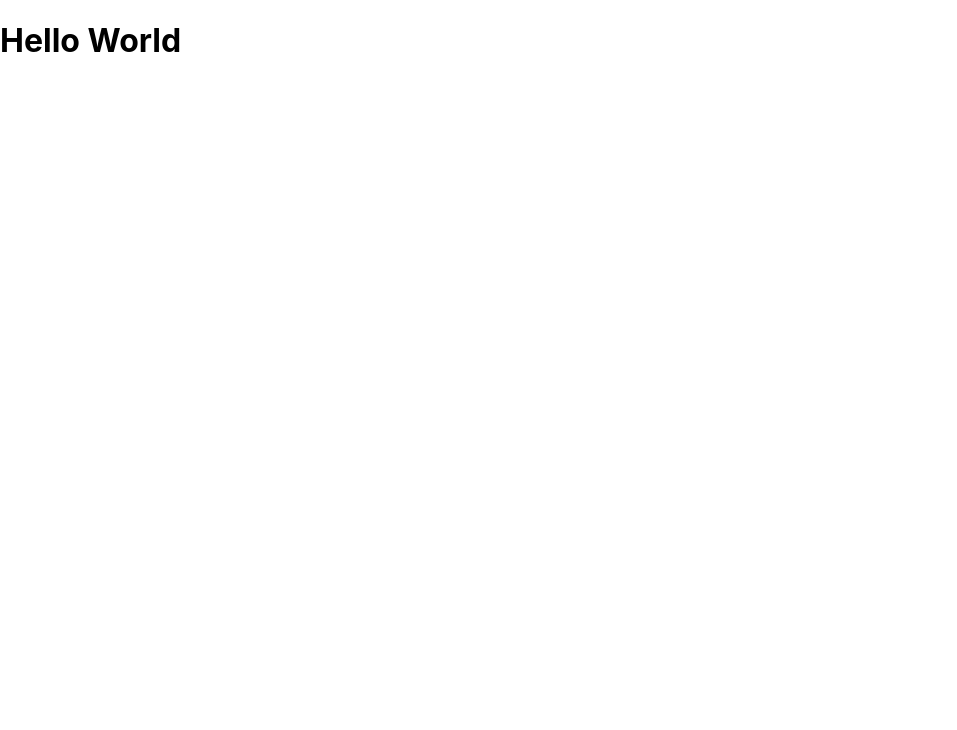
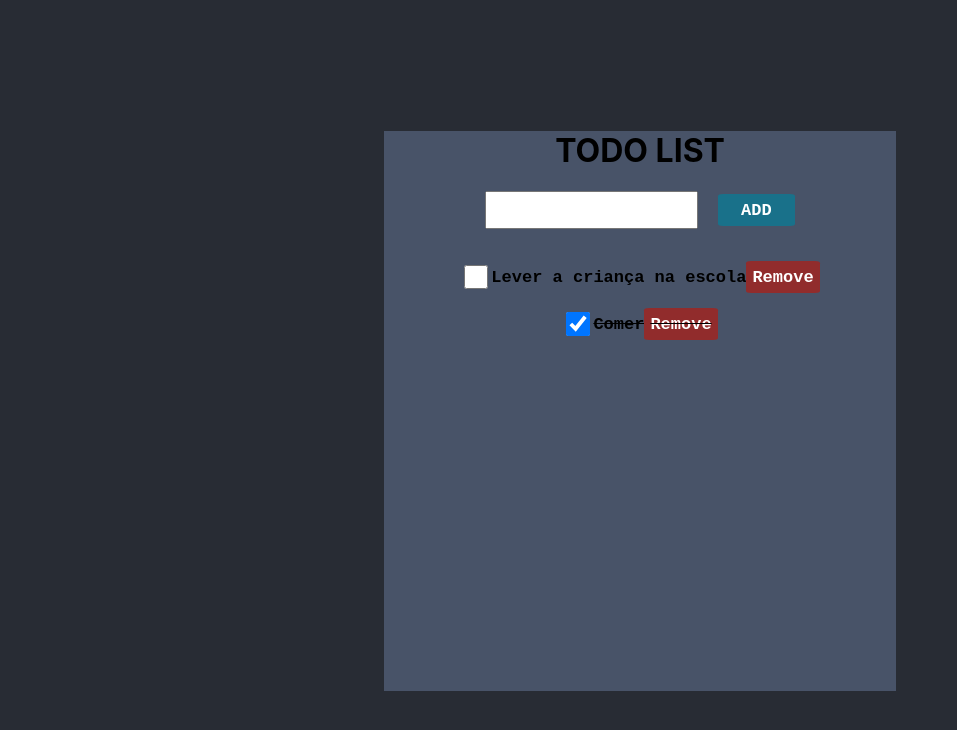
Before and after one commit to LeonardoCampana/Todo-list, a React (Create React App) app in the folder todolist/: page / in a window 1280 px wide. Shown: the top 730 px of the page, without its empty margins (0-957 px from the left). Built offline with nearby package versions, Linux system fonts and the light colour scheme.

Commit message:
todolist working &&&& moderately stylized

```diff
--- a/todolist/src/App.css
+++ b/todolist/src/App.css
@@ -1,3 +1,11 @@
+body{
+  display: flex;
+  justify-content: center;
+  align-items: center;
+  height: 100vh;
+  background-color: #282c34;
+}
+
 .App {
   text-align: center;
 }
@@ -36,3 +44,79 @@
     transform: rotate(360deg);
   }
 }
+
+main{
+    height: 70vh;
+    width: 40vw;
+    background-color: #485368;
+}
+
+.AddTasks{
+  display: flex;
+  justify-content: center;
+  column-gap: 20px;
+  align-items: center;
+}
+
+.AddTasks > input{
+  height: 4vh;
+  width: 40%;
+  font-size: 17px;
+  font-family: monospace;
+  font-weight: 600;
+}
+
+.AddTasks > button{
+  height: 4vh;
+  width: 15%;
+  font-size: 17px;
+  font-family: monospace;
+  font-weight: 600;
+  background-color: #19718a;
+  color: white;
+  border: none;
+  cursor: pointer;
+  border-radius: 7%;
+}
+
+.tasksContainer{
+  display: flex;
+  justify-content: center;
+  align-items: center;
+  flex-direction: column;
+  row-gap: 15px;
+  margin-top: 2rem;
+
+}
+
+.textTasks{
+  font-size: 17px;
+  font-family: monospace;
+  font-weight: 600;
+}
+
+.removeTasksBtn{
+  text-align: center;
+  height: 4vh;
+  font-size: 17px;
+  font-family: monospace;
+  font-weight: 600;
+  background-color: #912c2c;
+  color: white;
+  border: none;
+  cursor: pointer;
+  border-radius: 7%;
+}
+
+.checkboxTasks{
+  width: 3vh;
+  height: 3vh;
+  cursor: pointer;
+}
+
+.tasks{
+  display: flex;
+  justify-content: center;
+  align-items: center;
+  flex-direction: row;
+}
--- a/todolist/src/App.jsx
+++ b/todolist/src/App.jsx
@@ -2,12 +2,67 @@
 import React, { useState } from 'react';
 import './App.css';
 
+function App() {
+  const [tasks, setTasks] = useState(
+    [
+      {
+        id: 1,
+        text: "Lever a criança na escola",
+        completed: false
+      },
+      {
+        id: 2,
+        text: "Comer",
+        completed: true
+      }
+    ]
+  )
+  const [inputValue, setInputValue] = useState('');
+
+  function addTask(text) {
+      const newTask = {
+        id: Date.now(),
+        text: text,
+        completed: false
+      }
+      setTasks([...tasks, newTask])
+      setInputValue('')
+  }
+
+  function removeTask(id) {
+    setTasks(tasks.filter(task => task.id !== id))
+  }
+
+  function toggleCompleted(id) {
+    setTasks(tasks.map(task => {
+      if (task.id === id) {
+        return {...task, completed:!task.completed }
+      }
+      return task;
+    }))
+  }
 
 
-function App() {
 
   return (
-    <h1>Hello World</h1>
+    <main>
+      <div>
+        <h1 style={{textAlign: 'center'}}>TODO LIST</h1>
+      </div>
+      <div className='AddTasks'>
+        <input type="text" name="" id="" value={inputValue} onChange={(e) => setInputValue(e.target.value)}/>
+        <button onClick={() => addTask(inputValue)}>ADD</button>
+      </div>
+      <div className='tasksContainer'>
+        {tasks.map(task => (
+          <div className='tasks' key={task.id} style={{textDecoration: task.completed? 'line-through' : 'none'}} >
+            <input className='checkboxTasks' type="checkbox" checked={task.completed} onChange={() => toggleCompleted(task.id)}/>
+            <span className='textTasks'>{task.text}</span>
+            <button onClick={() => removeTask(task.id)} className='removeTasksBtn'>Remove</button>
+          </div>
+        ))}
+      </div>
+    </main>
   )
 }
 
```
